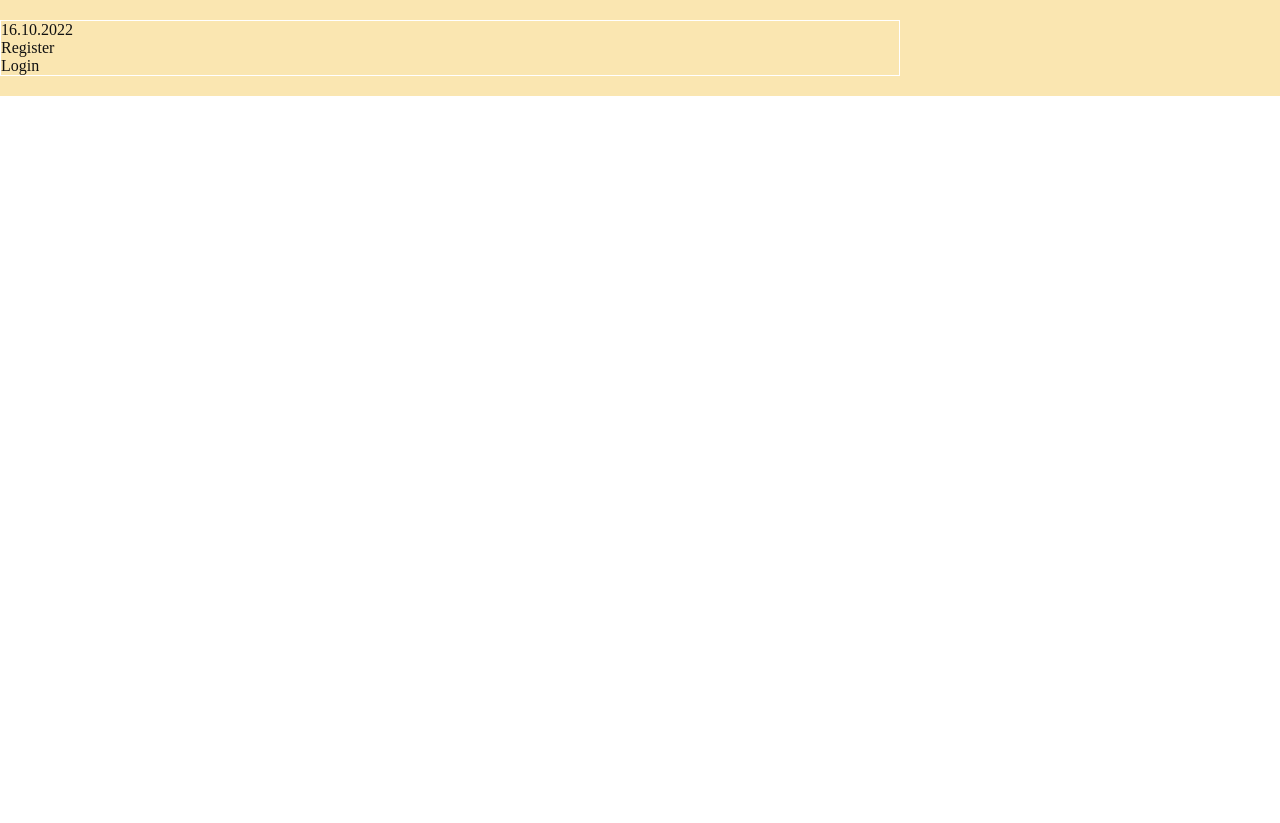
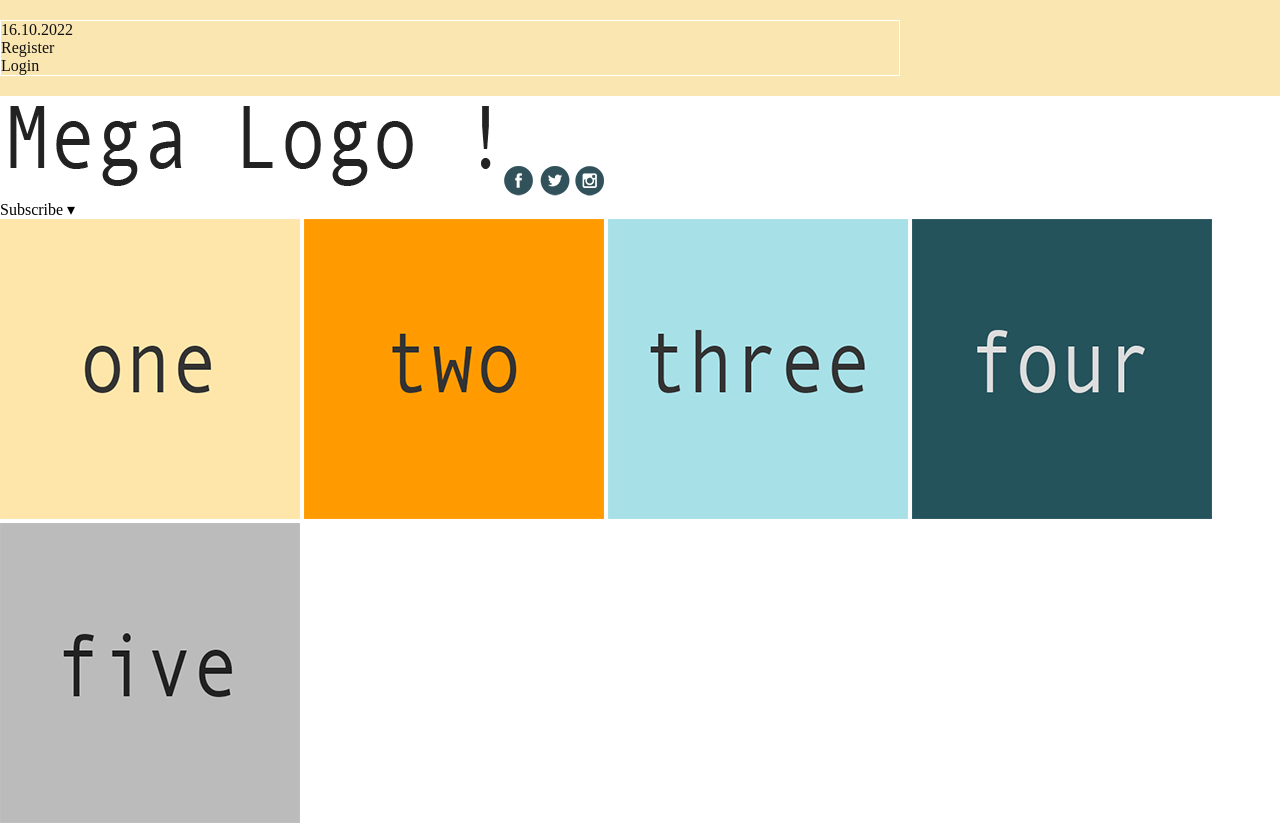
Before and after one commit to AndreasFranzSchweizer/flexbox, a plain HTML site: page index.html in a window 1280 px wide. Before the commit the page ends 800 px from the top, so only its background shows below. Drawn offline with Linux system fonts and the light colour scheme.

Commit message:
Added images

```diff
--- a/index.html
+++ b/index.html
@@ -13,5 +13,17 @@
         <div class="login">Login</div>
       </div>
     </div>
+    <div>
+      <img src="logo.png"/>
+      <img src="icons.png"/>
+      <div>Subscribe &#9662;</div>
+    </div>
+    <div>
+      <img src="one.png"/>
+      <img src="two.png"/>
+      <img src="three.png"/>
+      <img src="four.png"/>
+      <img src="five.png"/>
+    </div>
   </body>
 </html>
```
